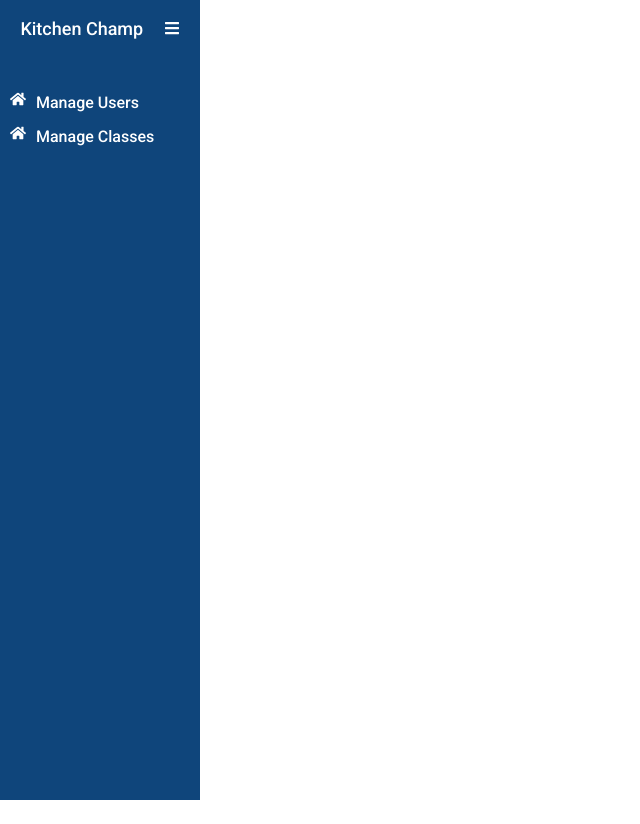
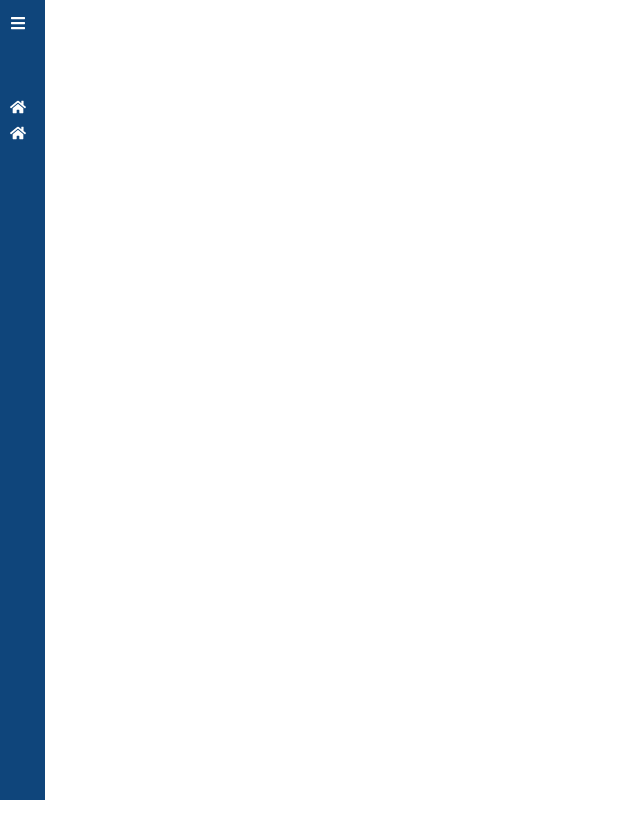
Before and after one commit to saleheen22/Kitchen-Champ-client, a React (Vite) app: page /admin/home in a window 1280 px wide. Shown: the whole page, without its empty margins (0-640 px from the left). Built offline with nearby package versions, Linux system fonts and the light colour scheme.

Commit message:
improvement on dasboard menu by using framer-motion

```diff
--- a/src/Skeleton/AdminDashboard.css
+++ b/src/Skeleton/AdminDashboard.css
@@ -19,7 +19,10 @@ a{
     line-height: 1;
 }
 .top_section{
-
+  display: flex;
+  align-items: center;
+  justify-content: space-between;
+  padding: 15px 10px;
 }
 .link{
   display: flex;
--- a/src/Skeleton/AdminDashboard.jsx
+++ b/src/Skeleton/AdminDashboard.jsx
@@ -2,16 +2,21 @@ import {motion} from 'framer-motion';
 import './AdminDashboard.css';
 import {FaBars, FaHome} from 'react-icons/fa'
 import {  NavLink } from 'react-router-dom';
+import { useState } from 'react';
 const AdminDashboard = () => {
+    const [isOpen, setIsOpen] = useState(false);
+    const toggle = () => {
+        setIsOpen(!isOpen);
+    }
     return (
         <div className='text-white'>
             <div className="main-container mx-0 ">
-                <motion.div animate = {{width: "200px"}} className='sidebar'>
-                    <div className="top_section flex align-items-center justify-evenly pt-5">
-                        <h1 className='logo1 '>
-                            Kitchen Champ  </h1>
+                <motion.div animate = {{width: isOpen? "200px" : "45px"}} className='sidebar'>
+                    <div className="top_section  pt-5">
+                        {isOpen && <h1 className='logo1 '>
+                            Kitchen Champ  </h1>}
                             <div className="bars ">
-                                <FaBars></FaBars>
+                                <FaBars onClick={toggle}></FaBars>
                             </div>
 
                     </div>
@@ -20,12 +25,12 @@ const AdminDashboard = () => {
                             <div className="icon">
                                 <FaHome></FaHome>
                                 </div>
-                                <div className='link_text'>Manage Users</div>
+                                {isOpen && <div className='link_text'>Manage Users</div>}
 
                         </NavLink>
                         <NavLink to="/" className="link">
                         <FaHome></FaHome>
-                                <div className='link_text'>Manage Classes</div>
+                                {isOpen && <div className='link_text'>Manage Classes</div>}
                         </NavLink>
                         <NavLink to="/"></NavLink>
                     </section>
```
